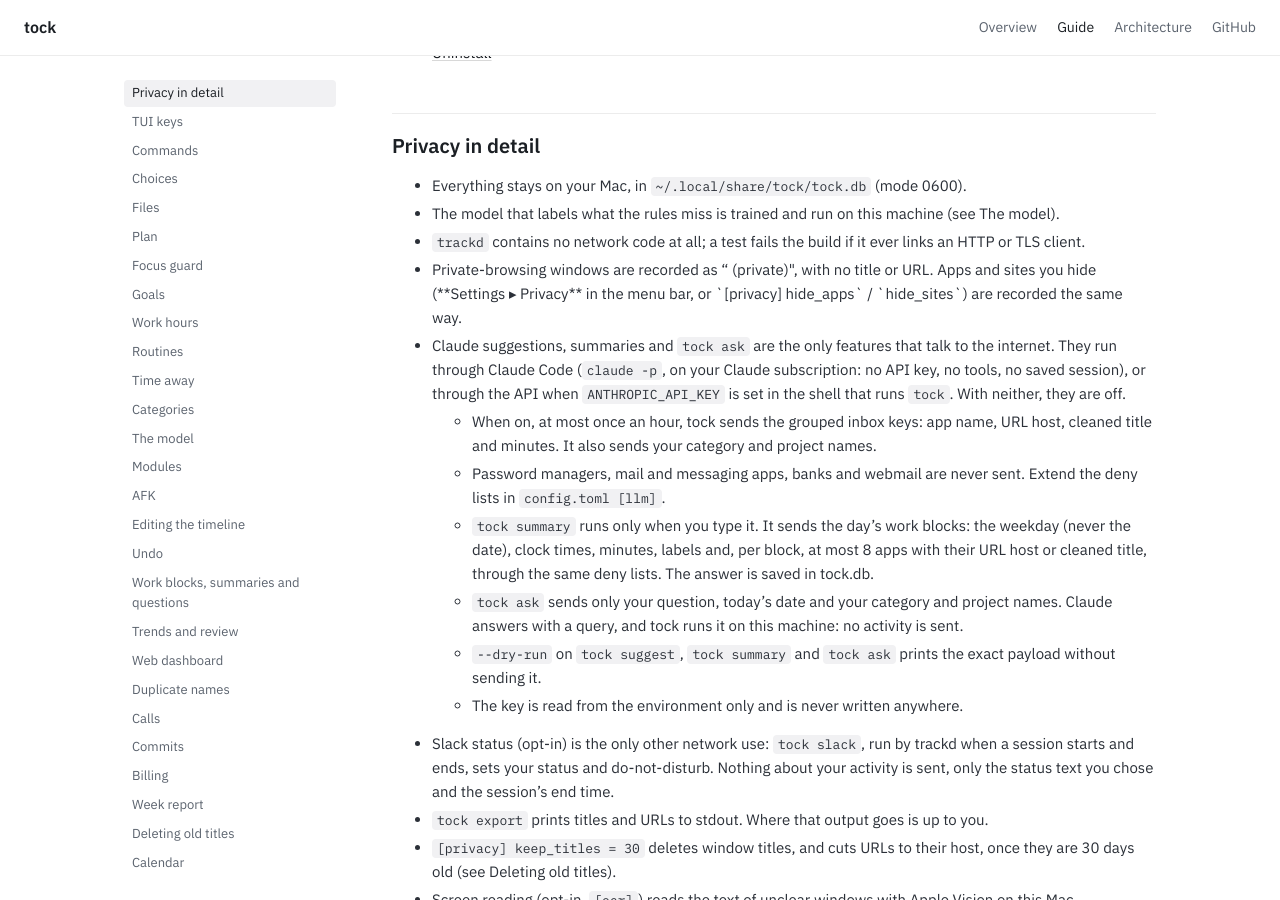
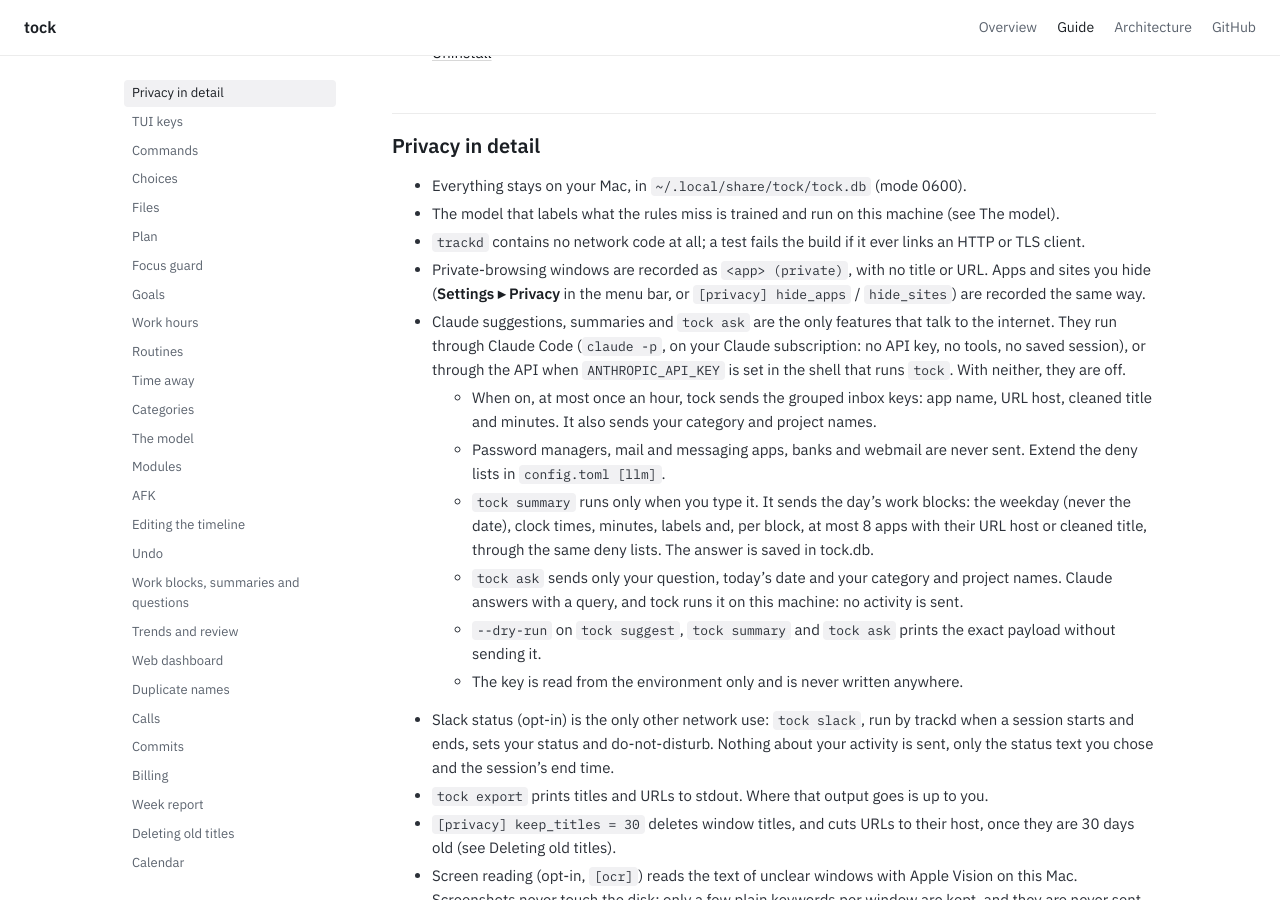
Before and after one commit to confuserdotcom/tock, a Jekyll site: the page built from docs/guide.md, in a window 1280 px wide and 900 px high, scrolled down 390 px. Built offline with Jekyll 4.4.1, drawn with Linux system fonts in a browser that asks for light colours; our own code applies the rules of GitHub Pages for plain Markdown files; some of the changed text lies outside the part shown.

Commit message:
docs(guide): <app> shows on the site instead of breaking the privacy list

```diff
--- a/docs/guide.md
+++ b/docs/guide.md
@@ -19,7 +19,7 @@ Sections:
   machine (see The model).
 - `trackd` contains no network code at all; a test fails the build if it ever
   links an HTTP or TLS client.
-- Private-browsing windows are recorded as "<app> (private)", with no title or
+- Private-browsing windows are recorded as `<app> (private)`, with no title or
   URL. Apps and sites you hide (**Settings ▸ Privacy** in the menu bar, or
   `[privacy] hide_apps` / `hide_sites`) are recorded the same way.
 - Claude suggestions, summaries and `tock ask` are the only features that talk
@@ -1296,7 +1296,7 @@ menu stays short and shows a row only when it matters:
   runs `tock web` for you (no terminal needed) and stops it after 30 minutes
   with no request;
 - **Settings**: the same switches as `tock choice`, ticked when on;
-  **Privacy**, which offers **Hide <app>** and **Hide <site>** for what was
+  **Privacy**, which offers **Hide &lt;app&gt;** and **Hide &lt;site&gt;** for what was
   just in front and lists what is hidden (click one to show it again);
   **Notifications…**, **Accessibility…** and **Quit tock menu bar**.
 
```
